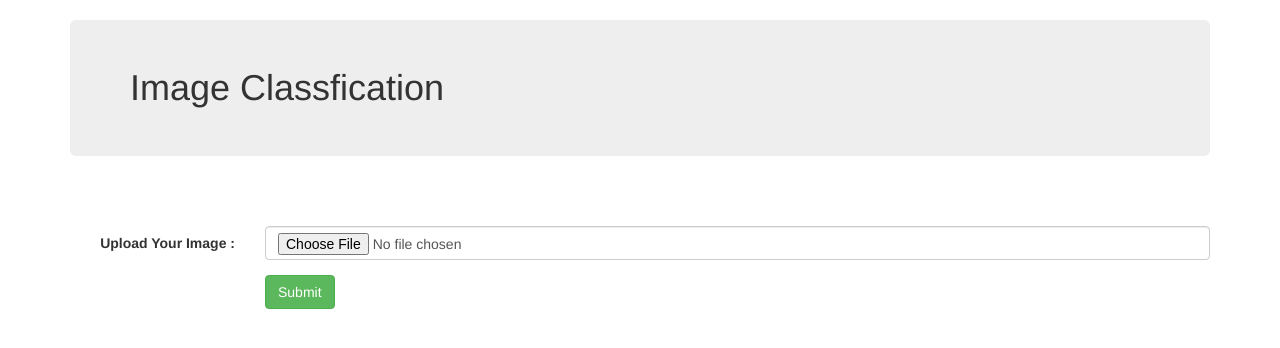
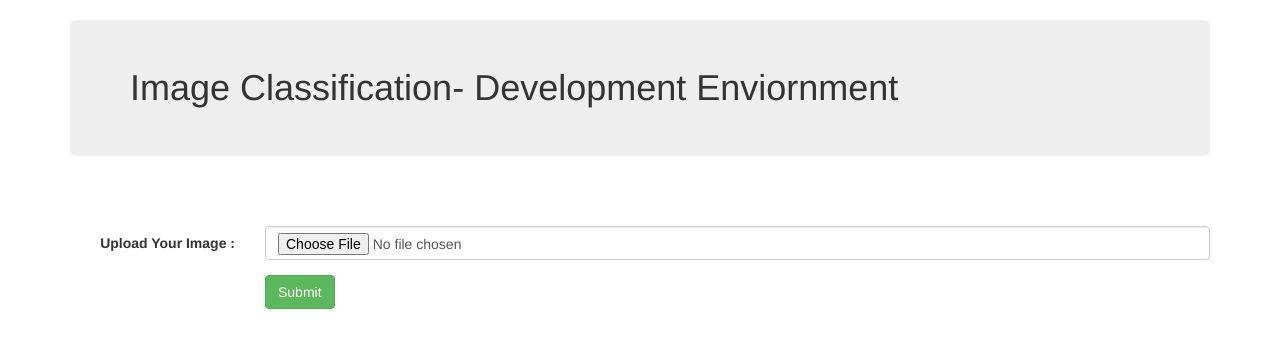
Before and after one commit to richardrengel/complaint_triage, a Flask app: page / in a window 1280 px wide. Shown: the top 348 px of the page. Run offline with Flask 2, Linux system fonts and the light colour scheme; some libraries are stand-ins or nearby versions.

Commit message:
changed landing page title

```diff
--- a/templates/index.html
+++ b/templates/index.html
@@ -11,7 +11,7 @@
 <body>
 
 <div class="container">
-  <h1 class="jumbotron bg-primary">Image Classfication</h1>
+  <h1 class="jumbotron bg-primary">Image Classification- Development Enviornment</h1>
   <br><br>
   <form class="form-horizontal" action="/submit" method="post" enctype="multipart/form-data">
 
```
